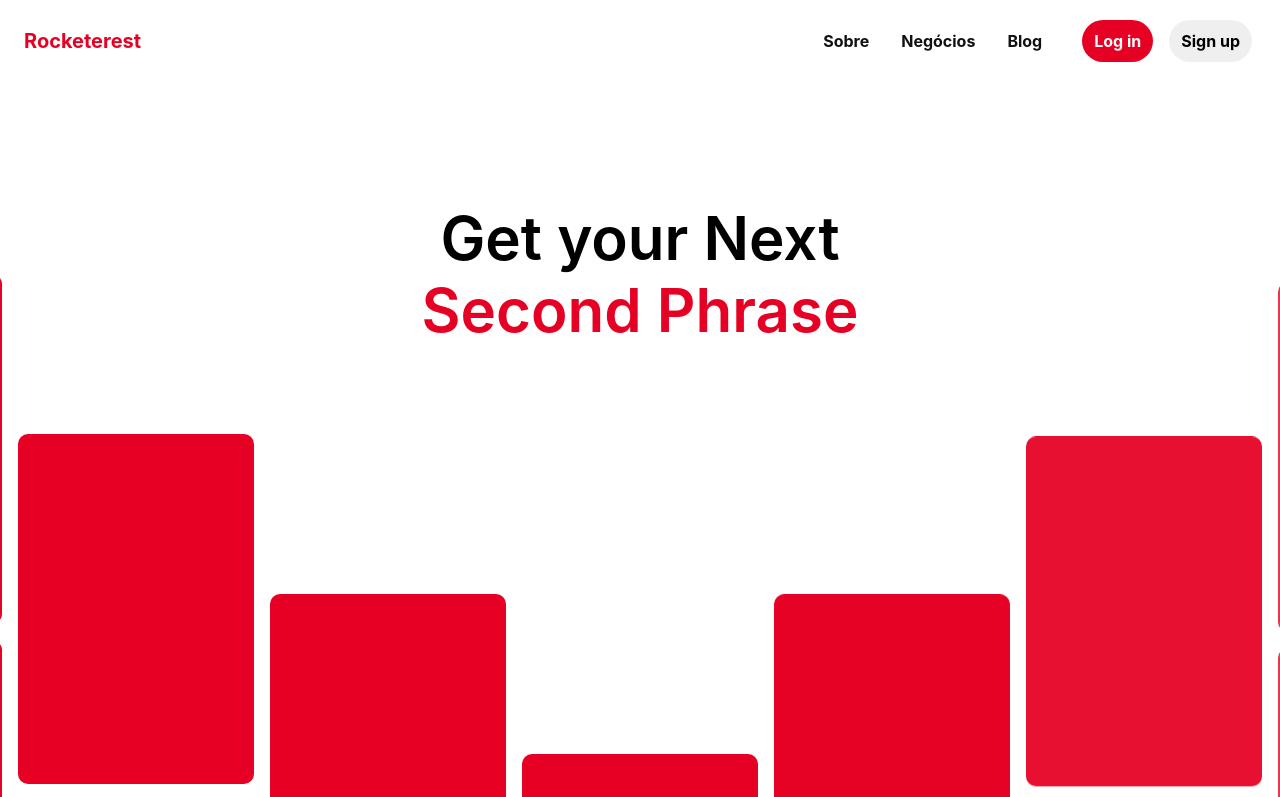
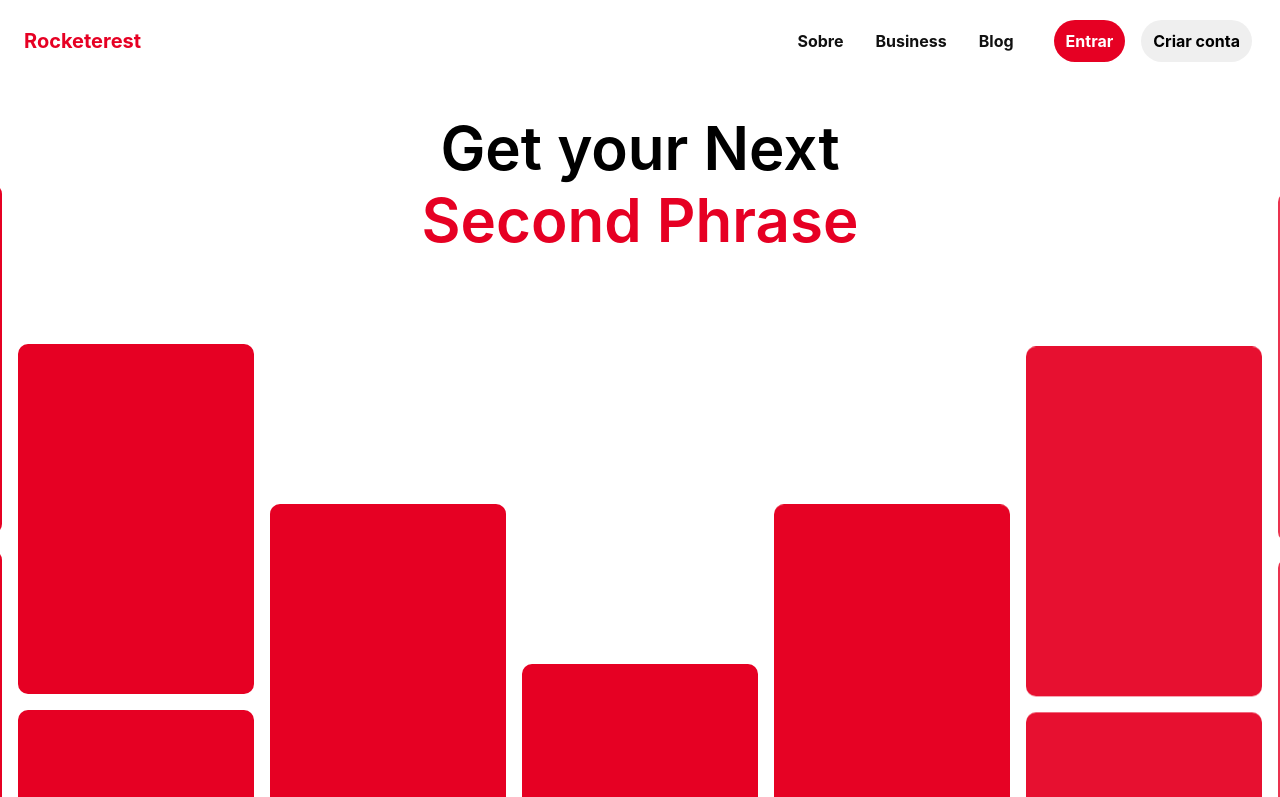
Before and after one commit to Alex-Ferreira-Santos/Pinterest-Homepage-UI-Clone, a plain HTML site: page index.html in a window 1280 px wide. Shown: the top 797 px of the page. Drawn offline with Linux system fonts and the light colour scheme.

Commit message:
finalização do projeto

```diff
--- a/index.html
+++ b/index.html
@@ -16,15 +16,15 @@
                 <li><a href="#">Sobre</a></li>
             </ul>
             <ul>
-                <li><a href="#">Negócios</a></li>
+                <li><a href="#">Business</a></li>
             </ul>
             <ul>
                 <li><a href="#">Blog</a></li>
             </ul>
 
             <div class="buttons">
-                <button class="login">Log in</button>
-                <button class="signup">Sign up</button>
+                <button class="login">Entrar</button>
+                <button class="signup">Criar conta</button>
             </div>
         </nav>
 
--- a/styles/_heading.scss
+++ b/styles/_heading.scss
@@ -1,5 +1,5 @@
 .heading{
-    margin-top: 120px;
+    margin-top: 30px;
 
     display:flex;
     flex-direction: column;
```
Also changed, not shown: styles/styles.css, 1 other file.
